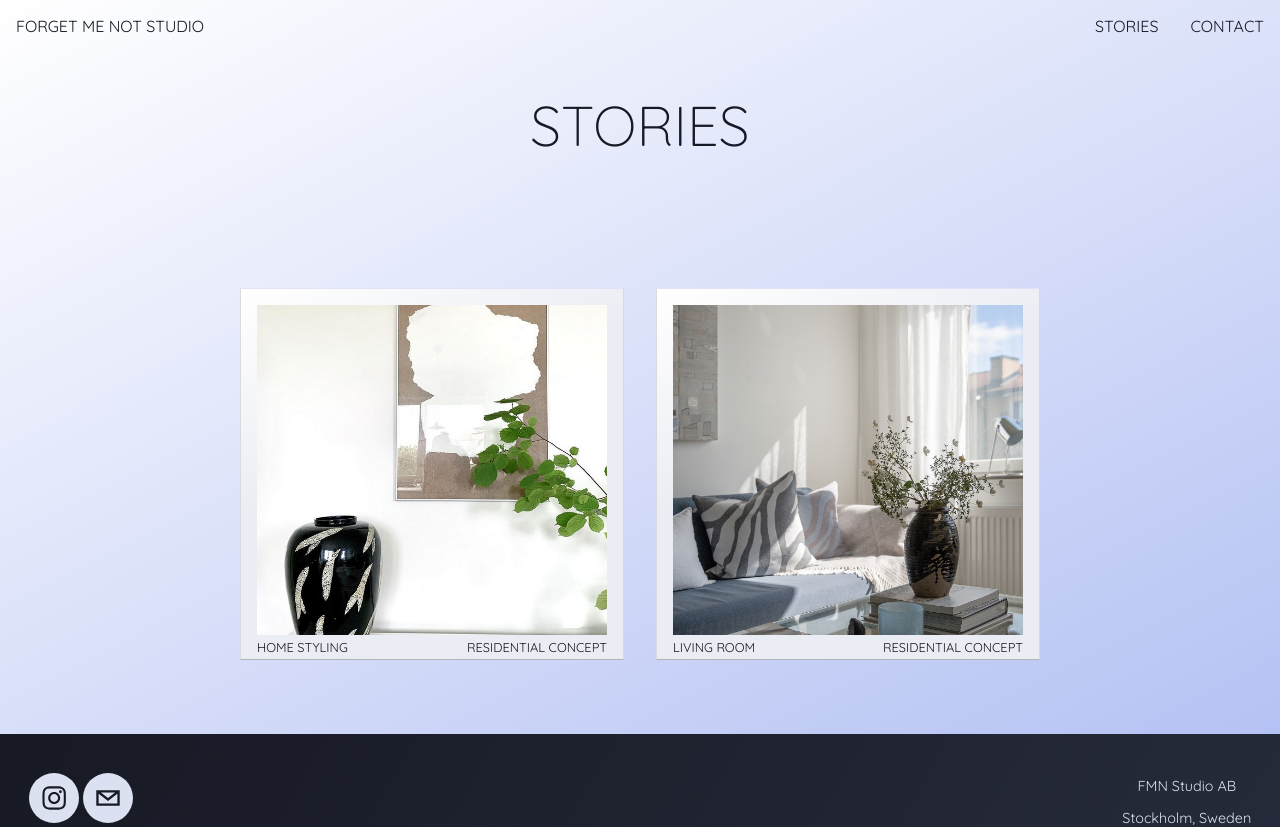
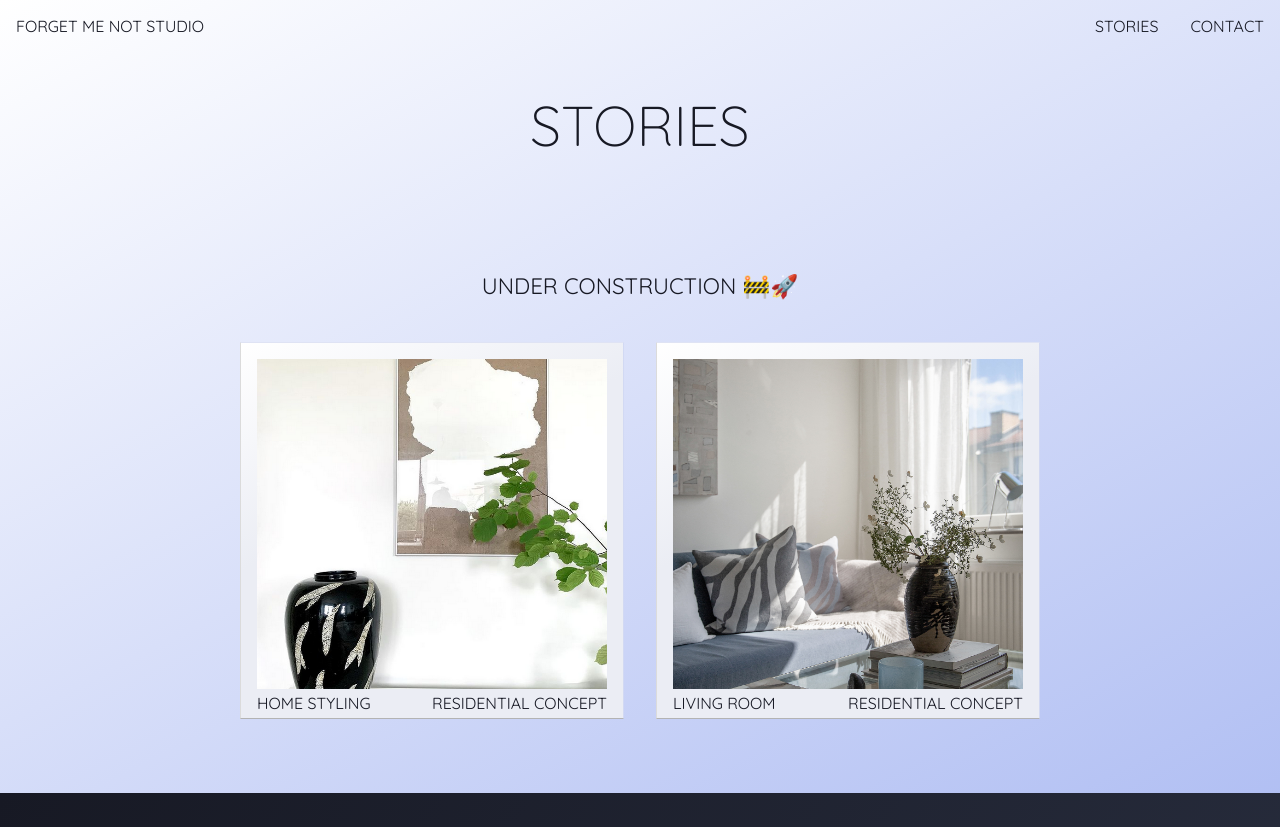
Before and after one commit to pinne/forgetmenotstudio, a Next.js app: page /stories in a window 1280 px wide. Shown: the top 827 px of the page. Built offline with nearby package versions, Linux system fonts and the light colour scheme.

Commit message:
Increasing fontsize and adding under construction

```diff
--- a/components/project-puff.module.css
+++ b/components/project-puff.module.css
@@ -33,7 +33,7 @@
   padding-top: 4px;
   display: flex;
   justify-content: space-between;
-  font-size: 0.8em;
+  font-size: 1em;
   text-transform: uppercase;
   color: #171924;
 }
--- a/pages/stories/index.js
+++ b/pages/stories/index.js
@@ -26,6 +26,7 @@ function LargePuff({image, project, description}) {
 export default function Stories ({ stories }) {
   return <div>
     <h1>Stories</h1>
+    <h2>Under construction 🚧🚀</h2>
     <div className={styles.container}>
       <LargePuff
         image={tavla}
```
